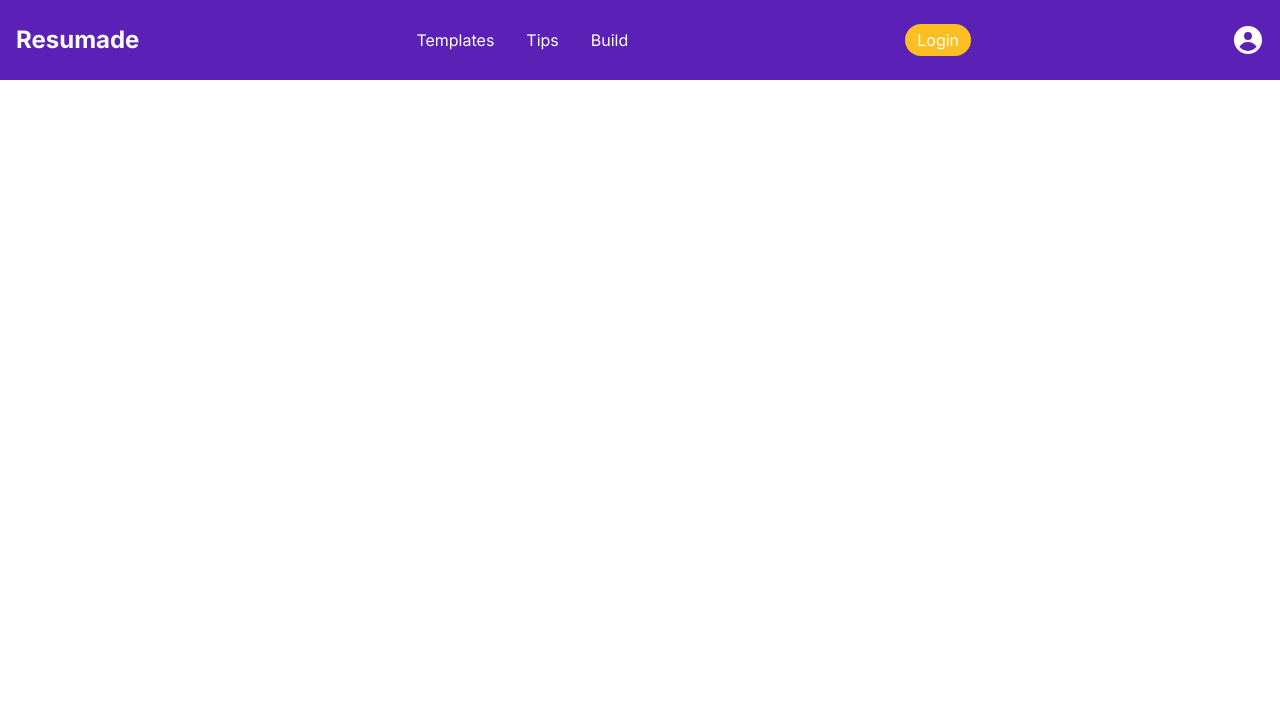
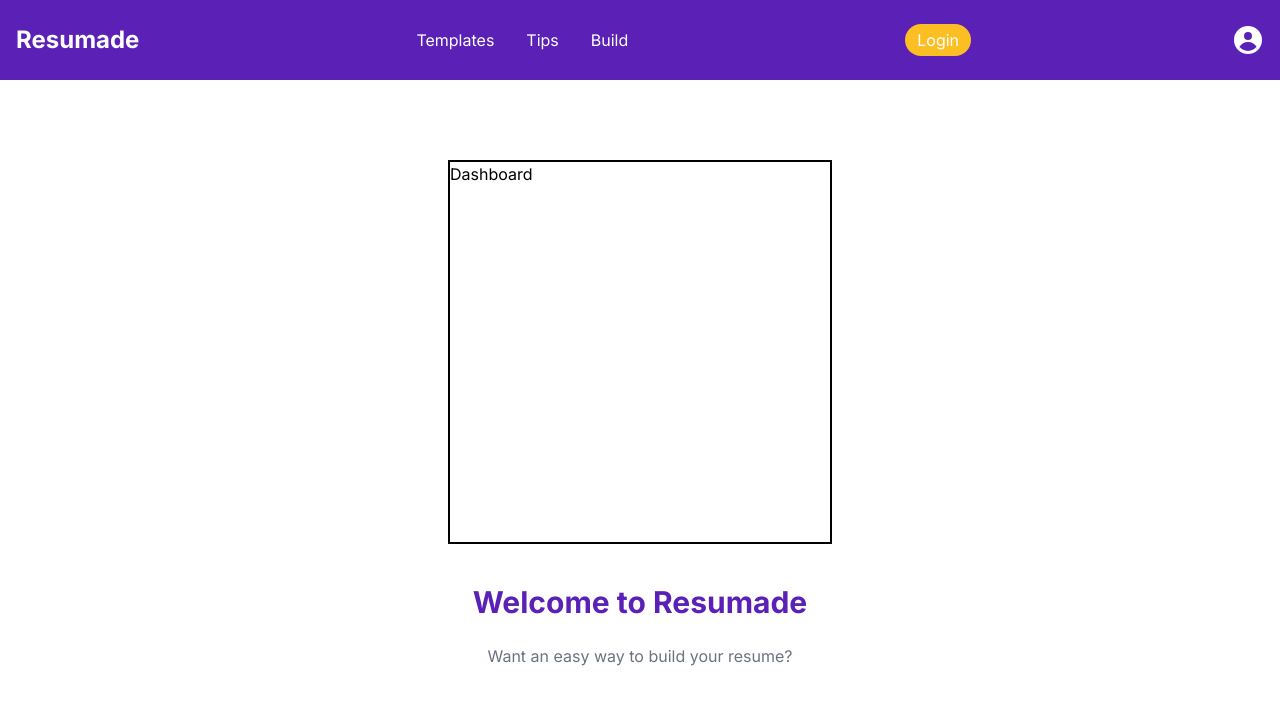
Before and after one commit to Josejguz/resume-generator, a Next.js app: page / in a window 1280 px wide. Shown: the top 704 px of the page. Built offline with nearby package versions, Linux system fonts and the light colour scheme.

Commit message:
Create Home Page Dashboard

```diff
--- a/src/app/page.tsx
+++ b/src/app/page.tsx
@@ -1,10 +1,18 @@
 import Image from "next/image";
 import Navbar from "@/components/Navbar";
+import Dashboard from "@/components/Dashboard";
 
 export default function Home() {
   return (
    <div>
       <Navbar />
+      <div className="flex justify-center items-center mt-20 flex-col">
+        <Dashboard />
+        <h1 className=" text-home mt-10 font-bold text-3xl">Welcome to Resumade</h1>
+        <br/>
+        <p className="text-gray-500">Want an easy way to build your resume? </p>
+      </div>
+
    </div>
   );
 }
--- /dev/null
+++ b/src/components/Dashboard.tsx
@@ -0,0 +1,7 @@
+export default function Dashboard() {
+    return (
+        <div className="flex border-2 border-black h-96 w-96">
+            <h1>Dashboard</h1>
+        </div>
+    )
+}
```
